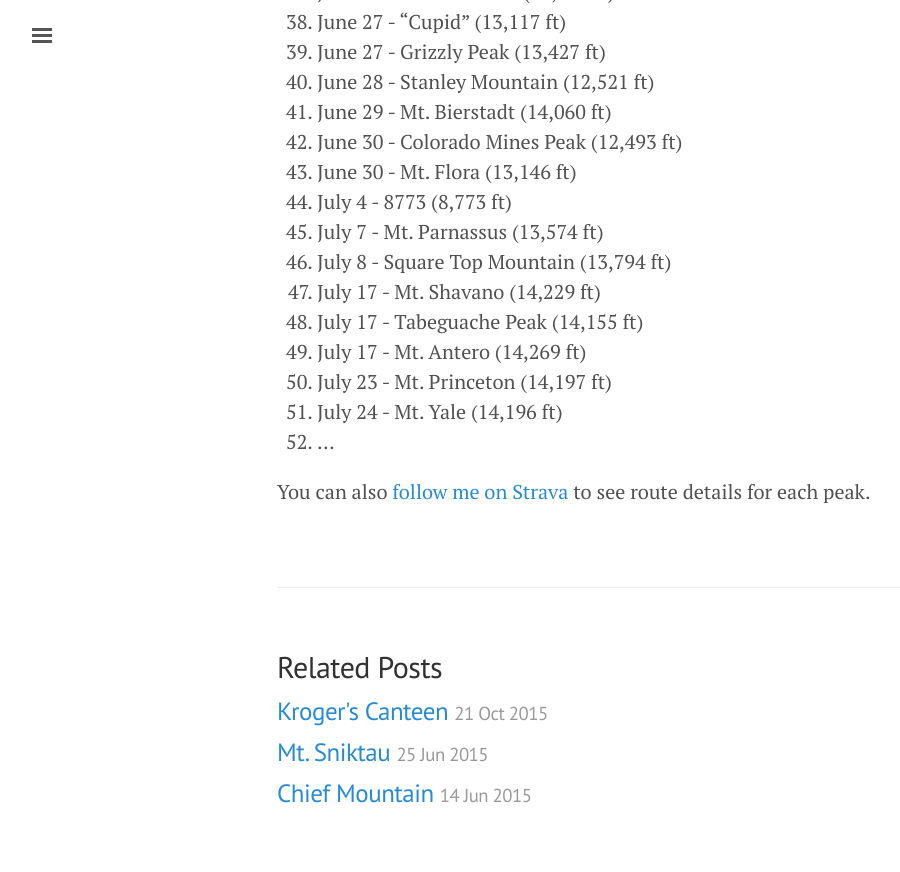
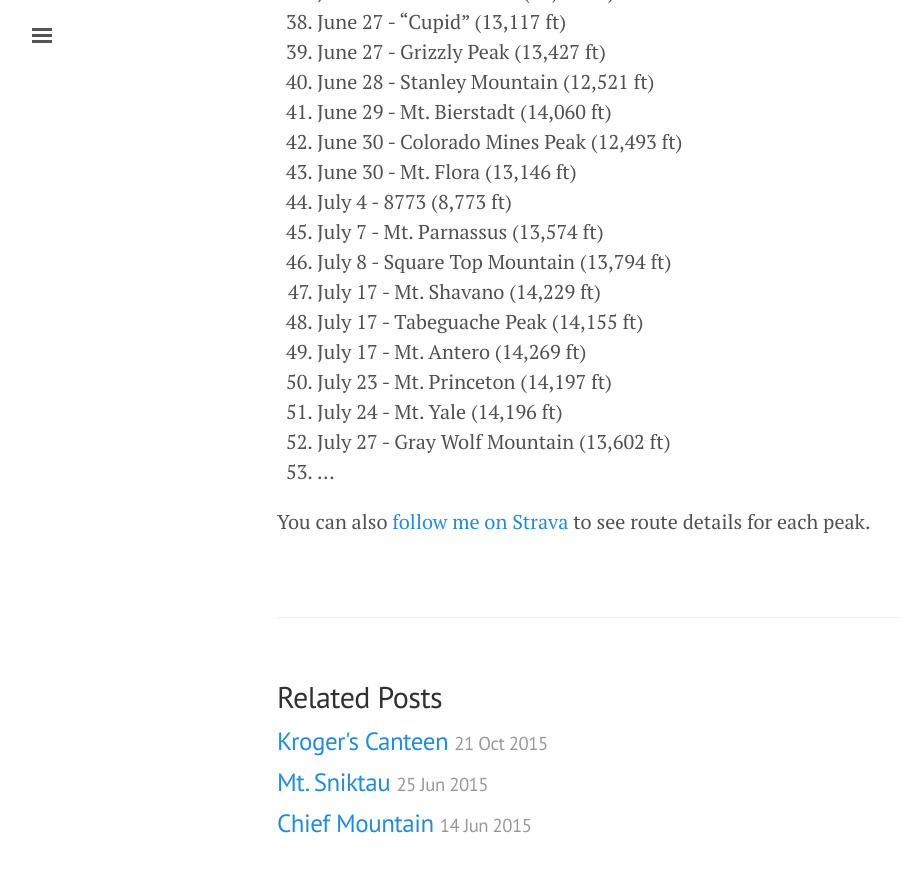
Before and after one commit to jhnnyk/jhnnyk.github.io, a Jekyll site: the page built from _posts/2016-01-26-100-mountains-in-2016.md, in a window 1280 px wide and 900 px high, scrolled down 1615 px. Shown: the top 872 px of the window, without its empty margins (3-903 px from the left). Built offline with Jekyll 4.4.1, drawn with Linux system fonts in a browser that asks for light colours.

Commit message:
Gray Wolf

```diff
--- a/_posts/2016-01-26-100-mountains-in-2016.md
+++ b/_posts/2016-01-26-100-mountains-in-2016.md
@@ -58,6 +58,7 @@ It's inspired me to stretch myself. So among a few other goals for 2016, I'm str
 49. July 17 - Mt. Antero (14,269 ft)
 50. July 23 - Mt. Princeton (14,197 ft)
 51. July 24 - Mt. Yale (14,196 ft)
-52. ...
+52. July 27 - Gray Wolf Mountain (13,602 ft)
+53. ...
 
 You can also [follow me on Strava](https://www.strava.com/athletes/149867) to see route details for each peak.
```
